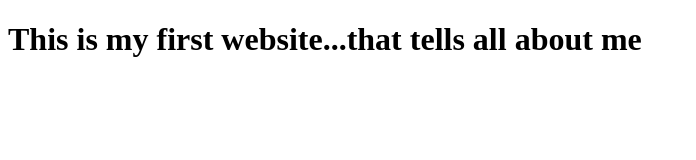
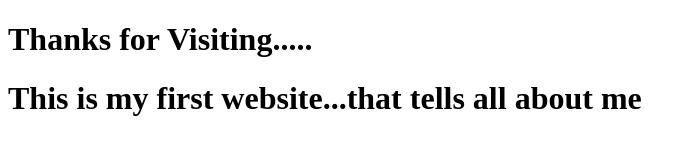
Before and after one commit to m-zeeshan-k/zeeshan-cv, a plain HTML site: page index.html in a window 1280 px wide. Shown: the whole page, without its empty margins (0-696 px from the left). Drawn offline with Linux system fonts and the light colour scheme.

Commit message:
Update index.html

```diff
--- a/index.html
+++ b/index.html
@@ -5,8 +5,11 @@
     <meta http-equiv="X-UA-Compatible" content="IE=edge">
     <meta name="viewport" content="width=device-width, initial-scale=1.0">
     <title>Index</title>
+    <link rel="stylesheet" href="css/style.css">
+
 </head>
 <body>
-    <h1>This is my first website...that tells all about me</h1>
+    <h1 id="thanks">Thanks for Visiting.....</h1>
+    <h1 id="message">This is my first website...that tells all about me</h1>
 </body>
 </html>
```
